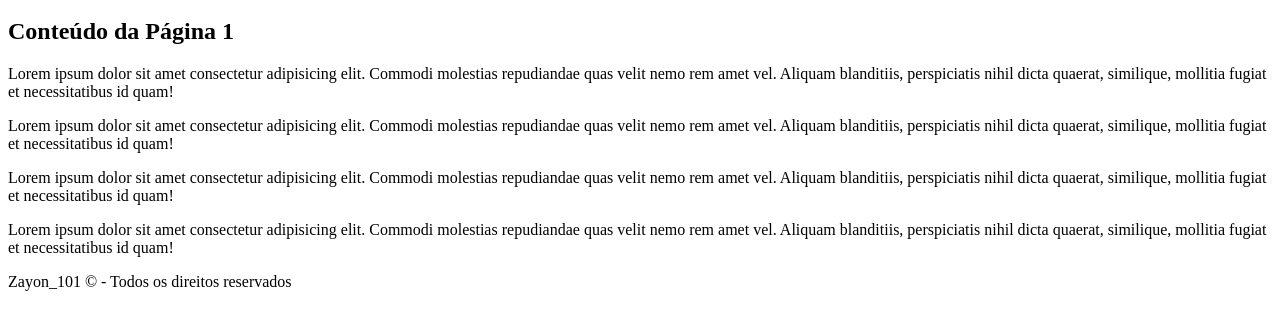
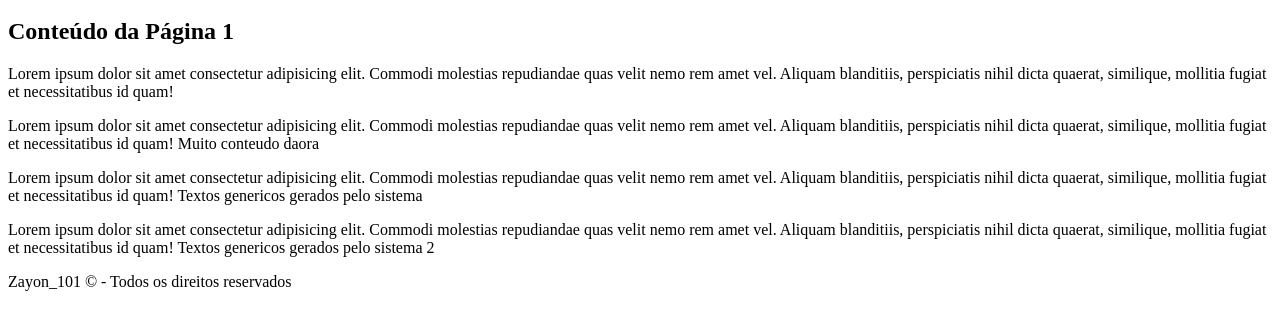
Before and after one commit to Zayon101/exemplo-repo-front-1tdsph-2026, a plain HTML site: page pagina1.html in a window 1280 px wide. Shown: the part 118-448 px from the top of the page. Drawn offline with Linux system fonts and the light colour scheme.

Commit message:
Adição de +1 linha no texto generico do index e pag1

```diff
--- a/pagina1.html
+++ b/pagina1.html
@@ -30,18 +30,21 @@
           molestias repudiandae quas velit nemo rem amet vel. Aliquam
           blanditiis, perspiciatis nihil dicta quaerat, similique, mollitia
           fugiat et necessitatibus id quam!
+          Muito conteudo daora
         </p>
         <p>
           Lorem ipsum dolor sit amet consectetur adipisicing elit. Commodi
           molestias repudiandae quas velit nemo rem amet vel. Aliquam
           blanditiis, perspiciatis nihil dicta quaerat, similique, mollitia
           fugiat et necessitatibus id quam!
+          Textos genericos gerados pelo sistema
         </p>
         <p>
           Lorem ipsum dolor sit amet consectetur adipisicing elit. Commodi
           molestias repudiandae quas velit nemo rem amet vel. Aliquam
           blanditiis, perspiciatis nihil dicta quaerat, similique, mollitia
           fugiat et necessitatibus id quam!
+          Textos genericos gerados pelo sistema 2
         </p>
       </section>
     </main>
```
Also changed, not shown: index.html (+2 -0 lines).
